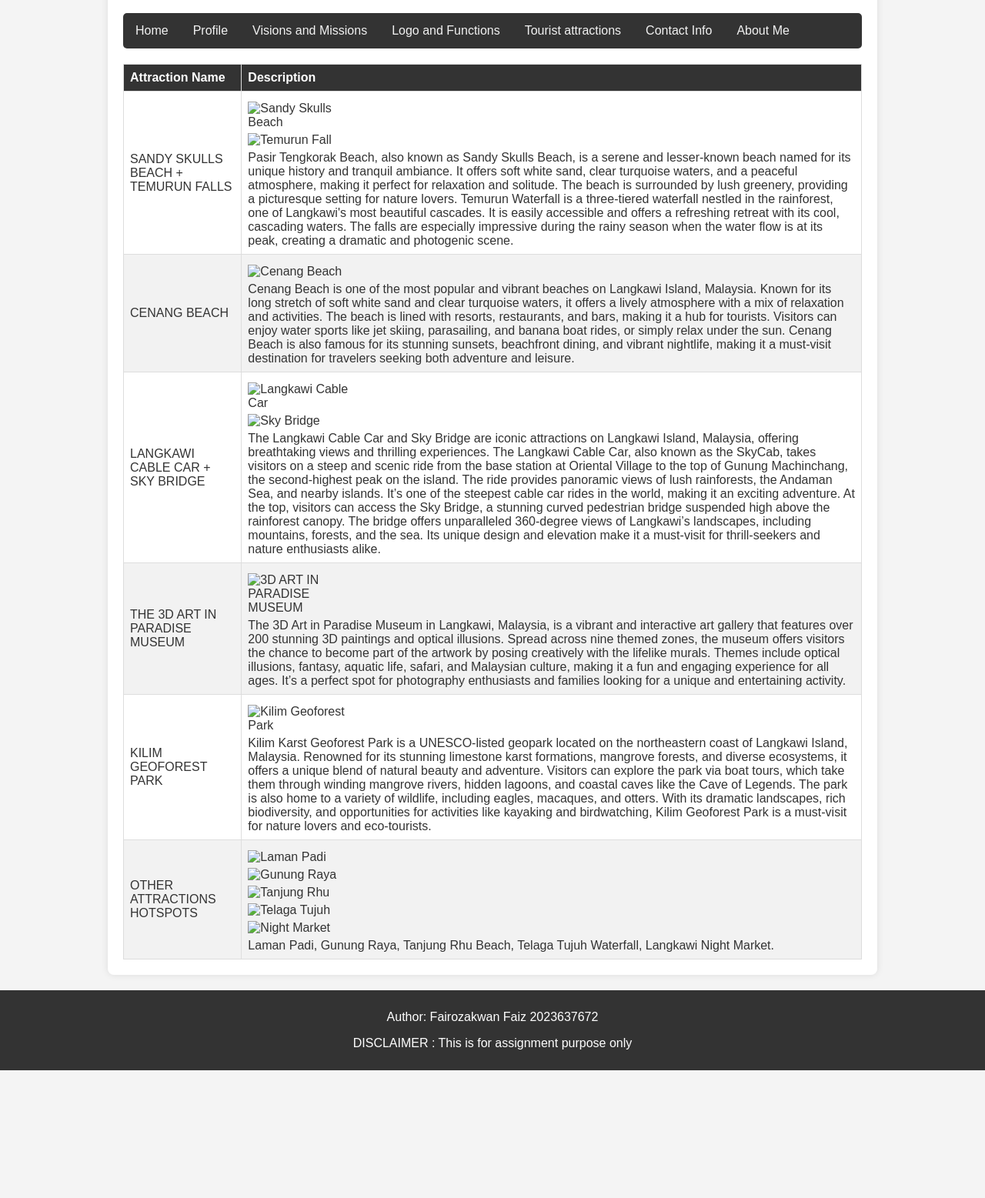
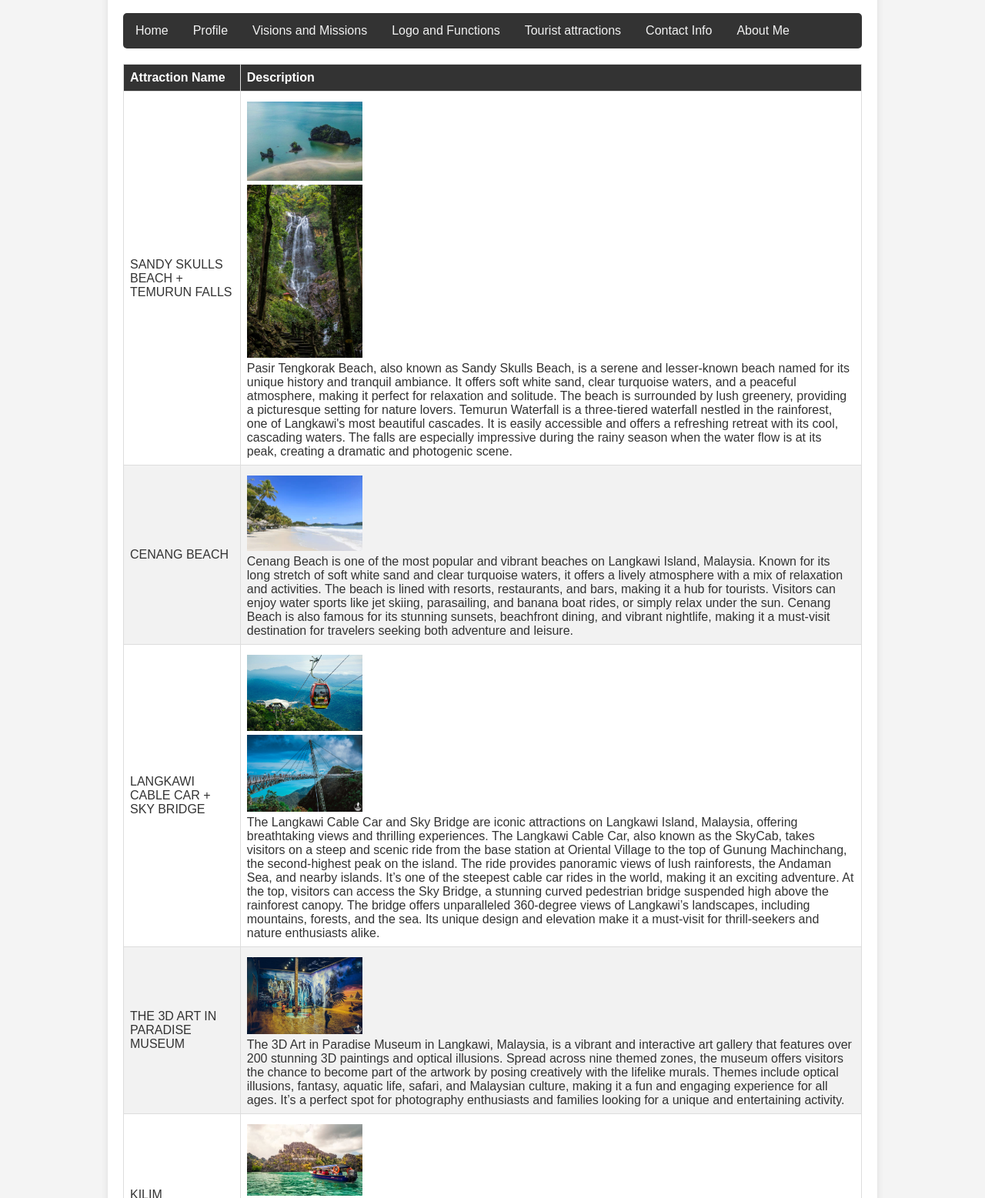
Before and after one commit to Fairozakwan/https-github.com-Fairozakwan-CORPORATE-WEBSITE---DISTRICT-MUNICIPAL-TOURISM-WEBSITE-LANGKAWI, a plain HTML site: page touristattraction.html in a window 1280 px wide. Shown: the part 101-1658 px from the top of the page at 77% size. Before the commit the page ends 1492 px from the top, so only its background shows below. Drawn offline with Linux system fonts and the light colour scheme.

Commit message:
Update touristattraction.html

```diff
--- a/touristattraction.html
+++ b/touristattraction.html
@@ -116,8 +116,8 @@
                     <tr>
                         <td>SANDY SKULLS BEACH + TEMURUN FALLS</td>
                         <td class="description-cell">
-                            <img src="images/attraction spots/pantaipasirtengkorak.jpg" alt="Sandy Skulls Beach">
-                            <img src="images/attraction spots/temurunfall.jpg" alt="Temurun Fall">
+                            <img src="pantaipasirtengkorak.jpg" alt="Sandy Skulls Beach">
+                            <img src="temurunfall.jpg" alt="Temurun Fall">
                             <div class="description-text">
                                 Pasir Tengkorak Beach, also known as Sandy Skulls Beach, is a serene and lesser-known beach named for its unique history and tranquil ambiance. It offers soft white sand, clear turquoise waters, and a peaceful atmosphere, making it perfect for relaxation and solitude. The beach is surrounded by lush greenery, providing a picturesque setting for nature lovers. Temurun Waterfall is a three-tiered waterfall nestled in the rainforest, one of Langkawi's most beautiful cascades. It is easily accessible and offers a refreshing retreat with its cool, cascading waters. The falls are especially impressive during the rainy season when the water flow is at its peak, creating a dramatic and photogenic scene.
                             </div>
@@ -126,7 +126,7 @@
                     <tr>
                         <td>CENANG BEACH</td>
                         <td class="description-cell">
-                            <img src="images/attraction spots/cenangbeach.jpg" alt="Cenang Beach">
+                            <img src="cenangbeach.jpg" alt="Cenang Beach">
                             <div class="description-text">
                                 Cenang Beach is one of the most popular and vibrant beaches on Langkawi Island, Malaysia. Known for its long stretch of soft white sand and clear turquoise waters, it offers a lively atmosphere with a mix of relaxation and activities. The beach is lined with resorts, restaurants, and bars, making it a hub for tourists. Visitors can enjoy water sports like jet skiing, parasailing, and banana boat rides, or simply relax under the sun. Cenang Beach is also famous for its stunning sunsets, beachfront dining, and vibrant nightlife, making it a must-visit destination for travelers seeking both adventure and leisure.
                             </div>
@@ -135,8 +135,8 @@
                     <tr>
                         <td>LANGKAWI CABLE CAR + SKY BRIDGE</td>
                         <td class="description-cell">
-                            <img src="images/attraction spots/cablecar.jpg" alt="Langkawi Cable Car">
-                            <img src="images/attraction spots/skybridge.jpg" alt="Sky Bridge">
+                            <img src="cablecar.jpg" alt="Langkawi Cable Car">
+                            <img src="skybridge.jpg" alt="Sky Bridge">
                             <div class="description-text">
                             The Langkawi Cable Car and Sky Bridge are iconic attractions on Langkawi Island, Malaysia, offering breathtaking views and thrilling experiences. The Langkawi Cable Car, also known as the SkyCab, takes visitors on a steep and scenic ride from the base station at Oriental Village to the top of Gunung Machinchang, the second-highest peak on the island. The ride provides panoramic views of lush rainforests, the Andaman Sea, and nearby islands. It’s one of the steepest cable car rides in the world, making it an exciting adventure. At the top, visitors can access the Sky Bridge, a stunning curved pedestrian bridge suspended high above the rainforest canopy. The bridge offers unparalleled 360-degree views of Langkawi’s landscapes, including mountains, forests, and the sea. Its unique design and elevation make it a must-visit for thrill-seekers and nature enthusiasts alike.
                         </td>
@@ -144,7 +144,7 @@
                     <tr>
                         <td>THE 3D ART IN PARADISE MUSEUM</td>
                          <td class="description-cell">
-                            <img src="images/attraction spots/3dartmuseum.jpg" alt="3D ART IN PARADISE MUSEUM" class="description-image">
+                            <img src="3dartmuseum.jpg" alt="3D ART IN PARADISE MUSEUM" class="description-image">
                             <div class="description-text">
                             The 3D Art in Paradise Museum in Langkawi, Malaysia, is a vibrant and interactive art gallery that features over 200 stunning 3D paintings and optical illusions. Spread across nine themed zones, the museum offers visitors the chance to become part of the artwork by posing creatively with the lifelike murals. Themes include optical illusions, fantasy, aquatic life, safari, and Malaysian culture, making it a fun and engaging experience for all ages. It’s a perfect spot for photography enthusiasts and families looking for a unique and entertaining activity.
                         </td>
@@ -152,7 +152,7 @@
                     <tr>
                         <td>KILIM GEOFOREST PARK</td>
                         <td class="description-cell">
-                            <img src="images/attraction spots/kilimgeoforestpark.jpg" alt="Kilim Geoforest Park" class="description-image">
+                            <img src="kilimgeoforestpark.jpg" alt="Kilim Geoforest Park" class="description-image">
                             <div class="description-text">
                             Kilim Karst Geoforest Park is a UNESCO-listed geopark located on the northeastern coast of Langkawi Island, Malaysia. Renowned for its stunning limestone karst formations, mangrove forests, and diverse ecosystems, it offers a unique blend of natural beauty and adventure. Visitors can explore the park via boat tours, which take them through winding mangrove rivers, hidden lagoons, and coastal caves like the Cave of Legends. The park is also home to a variety of wildlife, including eagles, macaques, and otters. With its dramatic landscapes, rich biodiversity, and opportunities for activities like kayaking and birdwatching, Kilim Geoforest Park is a must-visit for nature lovers and eco-tourists.
                         </td>
@@ -160,15 +160,15 @@
                     <tr>
                        <td>OTHER ATTRACTIONS HOTSPOTS</td>
                        <td class="description-cell">
-                            <img src="images/attraction spots/Laman-Padi-Rice-Museum.jpg" alt="Laman Padi" class="description-image">
+                            <img src="Laman-Padi-Rice-Museum.jpg" alt="Laman Padi" class="description-image">
                             <div class="description-text">
-                            <img src="images/attraction spots/gunungraya.jpg" alt="Gunung Raya" class="description-image">
+                            <img src="gunungraya.jpg" alt="Gunung Raya" class="description-image">
                             <div class="description-text">
-                            <img src="images/attraction spots/tanjungrhubeach.jpg" alt="Tanjung Rhu" class="description-image">
+                            <img src="tanjungrhubeach.jpg" alt="Tanjung Rhu" class="description-image">
                             <div class="description-text">
-                            <img src="images/attraction spots/telaga7.jpg" alt="Telaga Tujuh" class="description-image">
+                            <img src="telaga7.jpg" alt="Telaga Tujuh" class="description-image">
                             <div class="description-text">
-                            <img src="images/attraction spots/langkawinightmarket.jpg" alt="Night Market" class="description-image">
+                            <img src="langkawinightmarket.jpg" alt="Night Market" class="description-image">
                             <div class="description-text">
                       	Laman Padi, Gunung Raya, Tanjung Rhu Beach, Telaga Tujuh Waterfall, Langkawi Night Market.
                         </td>
```
